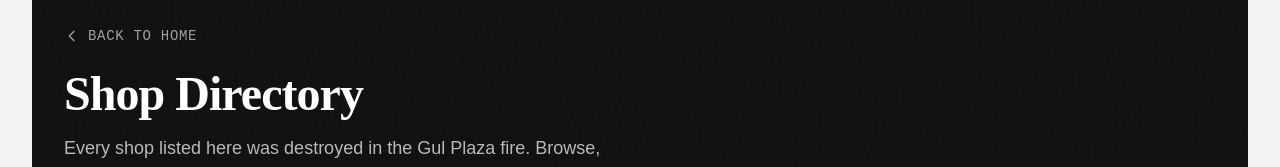
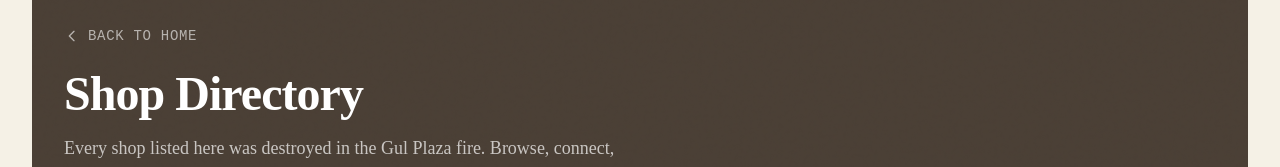
Before and after one commit to GulPlazaOnline/gulPlazaShops, a React (Vite) app: page /directory in a window 1280 px wide. Shown: the part 134-301 px from the top of the page. Built offline with nearby package versions, Linux system fonts and the light colour scheme; no server answers; the database is empty.

Commit message:
feat: apply Earthy/Bookish theme with @theme inline for proper dark mode

```diff
--- a/src/index.css
+++ b/src/index.css
@@ -3,139 +3,156 @@
 /* Enable class-based dark mode for Tailwind v4 */
 @variant dark (&:where(.dark, .dark *));
 
-/* shadcn CSS variables */
+/* Google Fonts - Earthy / Bookish */
+@import url('https://fonts.googleapis.com/css2?family=IBM+Plex+Mono:wght@400;500;600&family=Libre+Baskerville:ital,wght@0,400;0,700;1,400&family=Lora:ital,wght@0,400..700;1,400..700&display=swap');
+
+/* ── Design Tokens ── */
 :root {
-  --background: #F4F3F1;
-  /* Warm Paper */
-  --foreground: #1c1917;
-  /* Stone 900 */
-  --card: #FFFFFF;
-  --card-foreground: #1c1917;
-  --primary: #1c1917;
-  --primary-foreground: #fafaf9;
-  --secondary: #f5f5f4;
-  /* Stone 100 */
-  --secondary-foreground: #1c1917;
-  --muted: #f5f5f4;
-  --muted-foreground: #78716c;
-  /* Stone 500 */
-  --accent: #f5f5f4;
-  --accent-foreground: #1c1917;
-  --destructive: #ef4444;
-  --destructive-foreground: #fafaf9;
-  --border: #e7e5e4;
-  /* Stone 200 - Warm Grey */
-  --input: #e7e5e4;
-  --ring: #1c1917;
-  --radius: 1rem;
-  /* 16px - Softer */
-  --shadow-card: 0 25px 50px -12px rgba(28, 25, 23, 0.15);
-  /* Warm shadow */
+  --card: #fffcf5;
+  --ring: #a67c52;
+  --input: #dbd0ba;
+  --muted: #ece5d8;
+  --accent: #d4c8aa;
+  --border: #dbd0ba;
+  --radius: 0.25rem;
+  --chart-1: #a67c52;
+  --chart-2: #8d6e4c;
+  --chart-3: #735a3a;
+  --chart-4: #b3906f;
+  --chart-5: #c0a080;
+  --popover: #fffcf5;
+  --primary: #a67c52;
+  --sidebar: #ece5d8;
+  --secondary: #e2d8c3;
+  --background: #f5f1e6;
+  --foreground: #4a3f35;
+  --destructive: #b54a35;
+  --shadow-blur: 5px;
+  --shadow-color: hsl(28 13% 20%);
+  --sidebar-ring: #a67c52;
+  --shadow-spread: 0px;
+  --shadow-opacity: 0.12;
+  --sidebar-accent: #d4c8aa;
+  --sidebar-border: #dbd0ba;
+  --card-foreground: #4a3f35;
+  --shadow-offset-x: 2px;
+  --shadow-offset-y: 3px;
+  --sidebar-primary: #a67c52;
+  --muted-foreground: #7d6b56;
+  --accent-foreground: #4a3f35;
+  --popover-foreground: #4a3f35;
+  --primary-foreground: #ffffff;
+  --sidebar-foreground: #4a3f35;
+  --secondary-foreground: #5c4d3f;
+  --destructive-foreground: #ffffff;
+  --sidebar-accent-foreground: #4a3f35;
+  --sidebar-primary-foreground: #ffffff;
 }
 
 .dark {
-  --background: #09090b;
-  --foreground: #FAFAFA;
-  --card: #18181b;
-  --card-foreground: #FAFAFA;
-  --primary: #FAFAFA;
-  --primary-foreground: #18181b;
-  --secondary: #27272A;
-  --secondary-foreground: #FAFAFA;
-  --muted: #27272A;
-  --muted-foreground: #A1A1AA;
-  --accent: #27272A;
-  --accent-foreground: #FAFAFA;
-  --destructive: #7F1D1D;
-  --destructive-foreground: #FAFAFA;
-  --border: #3F3F46;
-  --input: #27272A;
-  --ring: #D4D4D8;
-  --shadow-card: 0 20px 25px -5px rgba(0, 0, 0, 0.5), 0 10px 10px -5px rgba(0, 0, 0, 0.3);
+  --card: #3a322c;
+  --ring: #c0a080;
+  --input: #4a4039;
+  --muted: #3a322c;
+  --accent: #59493e;
+  --border: #4a4039;
+  --chart-1: #c0a080;
+  --chart-2: #b3906f;
+  --chart-3: #a67c52;
+  --chart-4: #8d6e4c;
+  --chart-5: #735a3a;
+  --popover: #3a322c;
+  --primary: #c0a080;
+  --sidebar: #2d2621;
+  --secondary: #4a4039;
+  --background: #2d2621;
+  --foreground: #ece5d8;
+  --destructive: #b54a35;
+  --sidebar-ring: #c0a080;
+  --sidebar-accent: #59493e;
+  --sidebar-border: #4a4039;
+  --card-foreground: #ece5d8;
+  --sidebar-primary: #c0a080;
+  --muted-foreground: #c5bcac;
+  --accent-foreground: #ece5d8;
+  --popover-foreground: #ece5d8;
+  --primary-foreground: #2d2621;
+  --sidebar-foreground: #ece5d8;
+  --secondary-foreground: #ece5d8;
+  --destructive-foreground: #ffffff;
+  --sidebar-accent-foreground: #ece5d8;
+  --sidebar-primary-foreground: #2d2621;
 }
 
-/* Crisis Recovery Palette - "Newsroom Grey" + "Signal Colors" */
-@theme {
-  --font-sans: 'Inter', sans-serif;
-  --font-serif: 'Merriweather', Georgia, serif;
-  --font-mono: 'Roboto Mono', 'Courier New', monospace;
+/* ── Tailwind ↔ CSS Variable Bridge ── */
+/* @theme inline makes Tailwind utilities use var() references,
+   so bg-card, text-foreground etc. automatically respond to .dark class */
+@theme inline {
+  --font-sans: 'Libre Baskerville', serif;
+  --font-serif: 'Lora', serif;
+  --font-mono: 'IBM Plex Mono', monospace;
 
-  /* Backgrounds */
-  --color-surface: #F9FAFB;
-  --color-surface-dark: #111827;
-  --color-card: #FFFFFF;
-  --color-card-dark: #1F2937;
+  --color-card: var(--card);
+  --color-ring: var(--ring);
+  --color-input: var(--input);
+  --color-muted: var(--muted);
+  --color-accent: var(--accent);
+  --color-border: var(--border);
+  --color-chart-1: var(--chart-1);
+  --color-chart-2: var(--chart-2);
+  --color-chart-3: var(--chart-3);
+  --color-chart-4: var(--chart-4);
+  --color-chart-5: var(--chart-5);
+  --color-popover: var(--popover);
+  --color-primary: var(--primary);
+  --color-sidebar: var(--sidebar);
+  --color-secondary: var(--secondary);
+  --color-background: var(--background);
+  --color-foreground: var(--foreground);
+  --color-destructive: var(--destructive);
+  --color-sidebar-ring: var(--sidebar-ring);
+  --color-sidebar-accent: var(--sidebar-accent);
+  --color-sidebar-border: var(--sidebar-border);
+  --color-card-foreground: var(--card-foreground);
+  --color-sidebar-primary: var(--sidebar-primary);
+  --color-muted-foreground: var(--muted-foreground);
+  --color-accent-foreground: var(--accent-foreground);
+  --color-popover-foreground: var(--popover-foreground);
+  --color-primary-foreground: var(--primary-foreground);
+  --color-sidebar-foreground: var(--sidebar-foreground);
+  --color-secondary-foreground: var(--secondary-foreground);
+  --color-destructive-foreground: var(--destructive-foreground);
+  --color-sidebar-accent-foreground: var(--sidebar-accent-foreground);
+  --color-sidebar-primary-foreground: var(--sidebar-primary-foreground);
 
-  /* Text */
-  --color-charcoal: #1F2937;
-  --color-muted: #6B7280;
-  --color-muted-dark: #9CA3AF;
+  /* App-specific aliases (for Layout.jsx compatibility) */
+  --color-surface: var(--background);
+  --color-surface-dark: var(--background);
+  --color-charcoal: var(--foreground);
+  --color-muted-dark: var(--muted-foreground);
 
   /* Action Colors */
-  --color-commerce: #F97316;
-  --color-commerce-hover: #EA580C;
-  --color-relief: #991B1B;
-  --color-relief-hover: #7F1D1D;
-  --color-alert: #F59E0B;
-  --color-alert-hover: #D97706;
+  --color-commerce: var(--primary);
+  --color-commerce-hover: #8d6e4c;
+  --color-relief: var(--destructive);
+  --color-relief-hover: #993d2c;
+  --color-alert: #c0a060;
+  --color-alert-hover: #a68a50;
 
   /* Status Colors */
-  --color-status-verified: #16A34A;
-  --color-status-pending: #EAB308;
-  --color-status-danger: #DC2626;
+  --color-status-verified: #6b8f71;
+  --color-status-pending: #c0a060;
+  --color-status-danger: var(--destructive);
 
-  /* Legacy support */
-  --color-primary-600: #F97316;
-  --color-primary-700: #EA580C;
+  /* Legacy */
+  --color-primary-600: var(--primary);
+  --color-primary-700: #8d6e4c;
 }
 
-/* Google Fonts - Editorial & Modern */
-@import url('https://fonts.googleapis.com/css2?family=Fraunces:opsz,wght@9..144,300;400;600;700;900&family=Outfit:wght@300;400;500;600;700&family=JetBrains+Mono:wght@400;500&display=swap');
-
-/* Crisis Recovery Palette - "Restored Dignity" (Editorial) */
-@theme {
-  --font-sans: 'Outfit', sans-serif;
-  --font-serif: 'Fraunces', serif;
-  --font-mono: 'JetBrains Mono', monospace;
-
-  /* Backgrounds */
-  --color-surface: #F4F3F1;
-  /* Warm Paper */
-  --color-surface-dark: #121212;
-  /* Deep Void */
-  --color-card: #FFFFFF;
-  --color-card-dark: #1C1C1C;
-
-  /* Text */
-  --color-charcoal: #111111;
-  --color-muted: #666666;
-  --color-muted-dark: #A3A3A3;
-
-  /* Action Colors - High Contrast */
-  --color-commerce: #FF5A1F;
-  /* Vivid Orange */
-  --color-commerce-hover: #E04810;
-  --color-relief: #B91C1C;
-  /* Blood Red */
-  --color-relief-hover: #991B1B;
-  --color-alert: #D97706;
-  /* Amber Warning */
-  --color-alert-hover: #B45309;
-
-  /* Status Colors */
-  --color-status-verified: #15803D;
-  --color-status-pending: #CA8A04;
-  --color-status-danger: #DC2626;
-
-  /* Legacy support */
-  --color-primary-600: #FF5A1F;
-  --color-primary-700: #E04810;
-}
-
-/* Base styles */
+/* ── Base Styles ── */
 @layer base {
   body {
-    @apply bg-surface text-charcoal dark:bg-surface-dark dark:text-gray-100 transition-colors duration-200;
+    @apply bg-background text-foreground transition-colors duration-200;
   }
 
   h1,
@@ -145,15 +162,14 @@
   h5,
   h6 {
     font-family: var(--font-serif);
-    font-variation-settings: "SOFT" 50, "WONK" 0;
     letter-spacing: -0.02em;
   }
 }
 
-/* Utility classes for Soft/Human Design */
+/* ── Utility Classes ── */
 @layer components {
 
-  /* Soft Gradient Overlay */
+  /* Grain texture overlay */
   .grain-overlay {
     position: fixed;
     top: 0;
@@ -167,9 +183,9 @@
     mix-blend-mode: overlay;
   }
 
-  /* Soft Card Style */
+  /* Card */
   .card-soft {
-    @apply bg-white dark:bg-zinc-900 rounded-3xl border border-gray-100 dark:border-gray-800 transition-all duration-500 ease-out;
+    @apply bg-card rounded-lg border border-border transition-all duration-500 ease-out;
     box-shadow: 0 8px 30px rgb(0 0 0 / 0.04);
   }
 
@@ -178,16 +194,16 @@
     box-shadow: 0 8px 30px rgb(0 0 0 / 0.12);
   }
 
-  /* Soft Buttons */
+  /* Buttons */
   .btn-primary {
-    @apply bg-charcoal text-white font-serif font-medium px-8 py-4 rounded-full shadow-lg hover:shadow-xl hover:-translate-y-0.5 transition-all duration-300 tracking-wide text-sm;
+    @apply bg-primary text-primary-foreground font-medium px-8 py-4 rounded-full shadow-lg hover:shadow-xl hover:-translate-y-0.5 transition-all duration-300 tracking-wide text-sm;
   }
 
   .btn-secondary {
-    @apply bg-white text-charcoal font-serif font-medium px-8 py-4 rounded-full border border-gray-200 hover:border-gray-400 hover:bg-gray-50 transition-all duration-300 tracking-wide text-sm;
+    @apply bg-card text-foreground font-medium px-8 py-4 rounded-full border border-border hover:bg-accent transition-all duration-300 tracking-wide text-sm;
   }
 
-  /* Soft Status Pills */
+  /* Status Pills */
   .status-pill {
     @apply inline-flex items-center px-3 py-1 rounded-full text-[10px] uppercase font-bold tracking-widest font-mono shadow-sm;
   }
```
